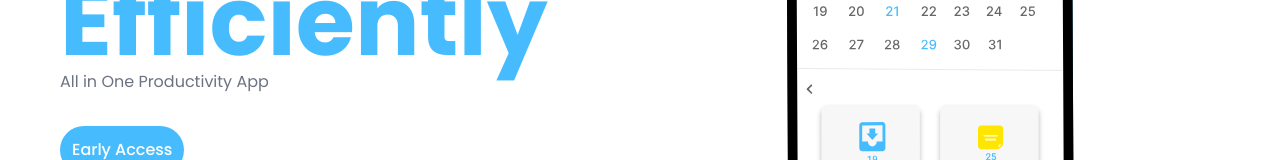
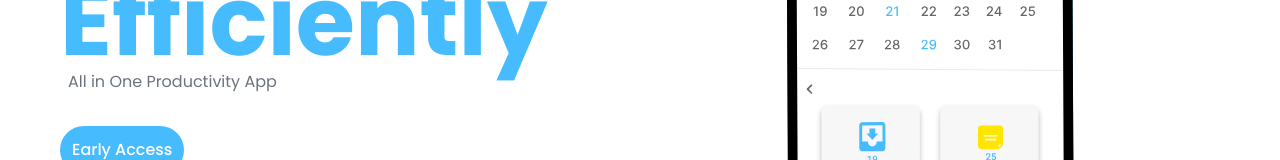
Before and after one commit to pythagoreaneng/efficiently-app-landing, a React (Create React App) app: page / in a window 1280 px wide. Shown: the part 445-605 px from the top of the page. Built offline with nearby package versions, Linux system fonts and the light colour scheme.

Commit message:
Edit tagline

```diff
--- a/src/pages/index.js
+++ b/src/pages/index.js
@@ -23,7 +23,7 @@ const Home = () => {
             <p className="font-bold text-4xl sm:text-7xl lg:text-8xl">
               Do <span className="efficiently-blue">Efficiently</span>
             </p>
-            <p className="text-gray-500">All in One Productivity App</p>
+            <p className="text-gray-500 pl-2">All in One Productivity App</p>
           </div>
 
           <div className="flex justify-center md:justify-start">
```
